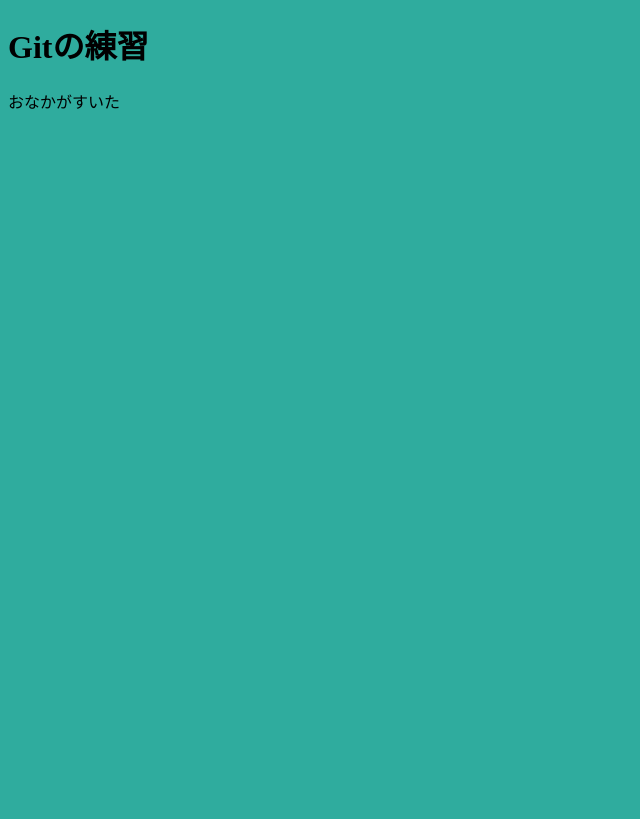
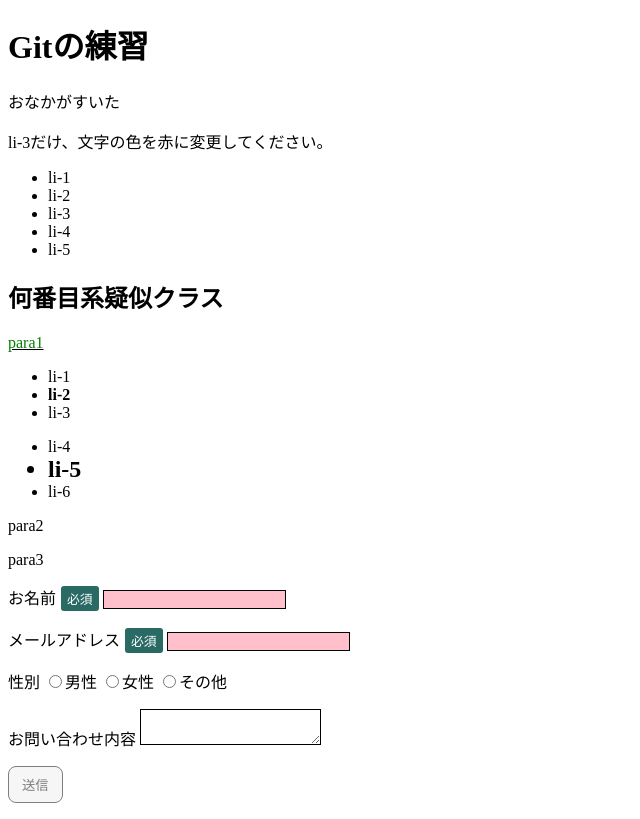
Before and after one commit to mzh219/git-lesson, a plain HTML site: page index.html in a window 1280 px wide. Shown: the whole page, without its empty margins (0-640 px from the left). Drawn offline with Linux system fonts and the light colour scheme.

Commit message:
cssを編集

```diff
--- a/css/style.css
+++ b/css/style.css
@@ -21,5 +21,124 @@
 
 body {
     /* カスタムプロパティの利用：var(カスタムプロパティ名); */
-    background-color: var(--portfolio-light-green);
+    /* background-color: var(--portfolio-light-green); */
 }
+
+/* li-3だけ、文字の色を赤に変更してください。 */
+/* 何番目系疑似クラス */
+
+/*
+1.child系
+:first-child
+:last-child
+:nth-child(n)
+nth-childの指定方法は複数ある。
+偶数: evenもしくは2n
+奇数: oddもしくは2n + 1
+flexの偶数番号だけレイアウトを変えるとかする時に使える
+
+2.of-type系
+:first-of-type
+:last-of-type
+:nth-of-type
+
+/* li:nth-child(even) {
+    color: red;
+} */
+
+/*  of-typeを使ってpara1の文字の色を緑に */
+.sec01>p:first-of-type {
+    color: green
+}
+
+/* childを使ってpara1に下線を引いてください。 */
+.sec01>p:nth-child(2) {
+    text-decoration: underline solid #000000;
+
+}
+
+/* li-2とli-5を太字にしてください */
+.sec01 ul li:nth-child(2) {
+    font-weight: bold;
+}
+
+/* li-5だけ文字サイズを24pxにしてください。 */
+.sec01 ul:nth-of-type(2) li:nth-of-type(2) {
+    font-size: 24px;
+}
+
+/* フォームのスタイルをリセット */
+input[type="text"],
+input[type="submit"],
+textarea {
+    background-color: transparent;
+    border: none;
+    border-radius: 0%;
+    outline: none;
+    appearance: none;
+}
+
+/* お名前とメールアドレスとメッセージの入力欄に太さ1px、実線、黒色(#000000)のボーダーを引く */
+
+/* #user_name,#user_email,#message{
+    border: #000000 solid 1px;
+} */
+
+/* input[type="text"],
+input[type="email"],
+textarea{
+    border: 1px solid var(--portfolio-black);
+    background-color: var(--portfolio-white);
+} */
+
+input:is([type="text"], [type="email"]),
+textarea {
+    border: 1px solid var(--portfolio-black);
+    background-color: var(--portfolio-white);
+}
+
+/* フォーカスされている入力欄を強調する */
+input:focus {
+    outline: 3px solid var(--portfolio-green);
+}
+
+/* 必須項目のスタイルを変更する */
+input:required {
+    background-color: pink;
+}
+
+/* 疑似要素:has() */
+label:has(input[required]) span::after {
+    content: "必須";
+    font-size: 0.8em;
+    display: inline-block;
+    background-color: var(--portfolio-green);
+    color: var(--portfolio-white);
+    border-radius: 3px;
+    padding-inline: 6px;
+    padding-block: 3px;
+    margin-inline-start: 5px;
+}
+
+input[type=submit]{
+    border-radius: 8px;
+    background-color: var(--portfolio-green);
+    color: var(--portfolio-white);
+    padding-inline: 13px;
+    padding-bottom: 8px;
+}
+
+input[type=submit]{
+    border-radius: 8px;
+    background-color: var(--portfolio-green);
+    color: var(--portfolio-white);
+    padding-inline: 13px;
+    padding-block: 8px;
+}
+
+input[type=submit]:disabled{
+    background-color: var(--portfolio-gray);
+    color: var(--portfolio-black);
+    border: 1px solid var(--portfolio-black);
+    opacity: 0.5;
+}
--- a/index.html
+++ b/index.html
@@ -1,14 +1,78 @@
 <!DOCTYPE html>
 <html lang="ja">
+
 <head>
     <meta charset="UTF-8">
     <meta name="viewport" content="width=device-width, initial-scale=1.0">
     <link rel="stylesheet" href="./css/style.css">
     <title>Gitの練習</title>
 </head>
+
 <body>
     <h1>Gitの練習</h1>
     <p>おなかがすいた</p>
 
+    <!-- ul>li{li-$}*5 -->
+    <p>li-3だけ、文字の色を赤に変更してください。</p>
+    <ul>
+        <li>li-1</li>
+        <li>li-2</li>
+        <li>li-3</li>
+        <li>li-4</li>
+        <li>li-5</li>
+    </ul>
+
+    <section class="sec01">
+        <h2>何番目系疑似クラス</h2>
+        <p>para1</p>
+        <ul>
+            <li>li-1</li>
+            <li>li-2</li>
+            <li>li-3</li>
+        </ul>
+        <ul>
+            <li>li-4</li>
+            <li>li-5</li>
+            <li>li-6</li>
+        </ul>
+        <div class="div01">
+            <p>para2</p>
+            <p>para3</p>
+        </div>
+    </section>
+
+    <section class="sec02">
+        <form action="#" method="post">
+
+            <p>
+                <label for="user_name"><span>お名前</span>
+                    <input type="text" name="user_name" id="user_name" required>
+                </label>
+            </p>
+
+            <p>
+                <label for="user_email"><span>メールアドレス</span>
+                    <input type="email" name="user_email" id="user_email" required>
+                </label>
+            </p>
+
+            <p>性別
+                <label for="gender1"><input type="radio" name="gender" id="gender1" value="1">男性</label>
+                <label for="gender2"><input type="radio" name="gender" id="gender2" value="2">女性</label>
+                <label for="gender3"><input type="radio" name="gender" id="gender3" value="3">その他</label>
+            </p>
+
+            <p><label for="message">お問い合わせ内容
+                    <textarea name="message" id="message"></textarea></label>
+            </p>
+            <p>
+                <!-- ボタンを無効化（押せなくするには）？ -->
+
+                <input type="submit" value="送信" disabled>
+            </p>
+        </form>
+    </section>
+
 </body>
+
 </html>
```
